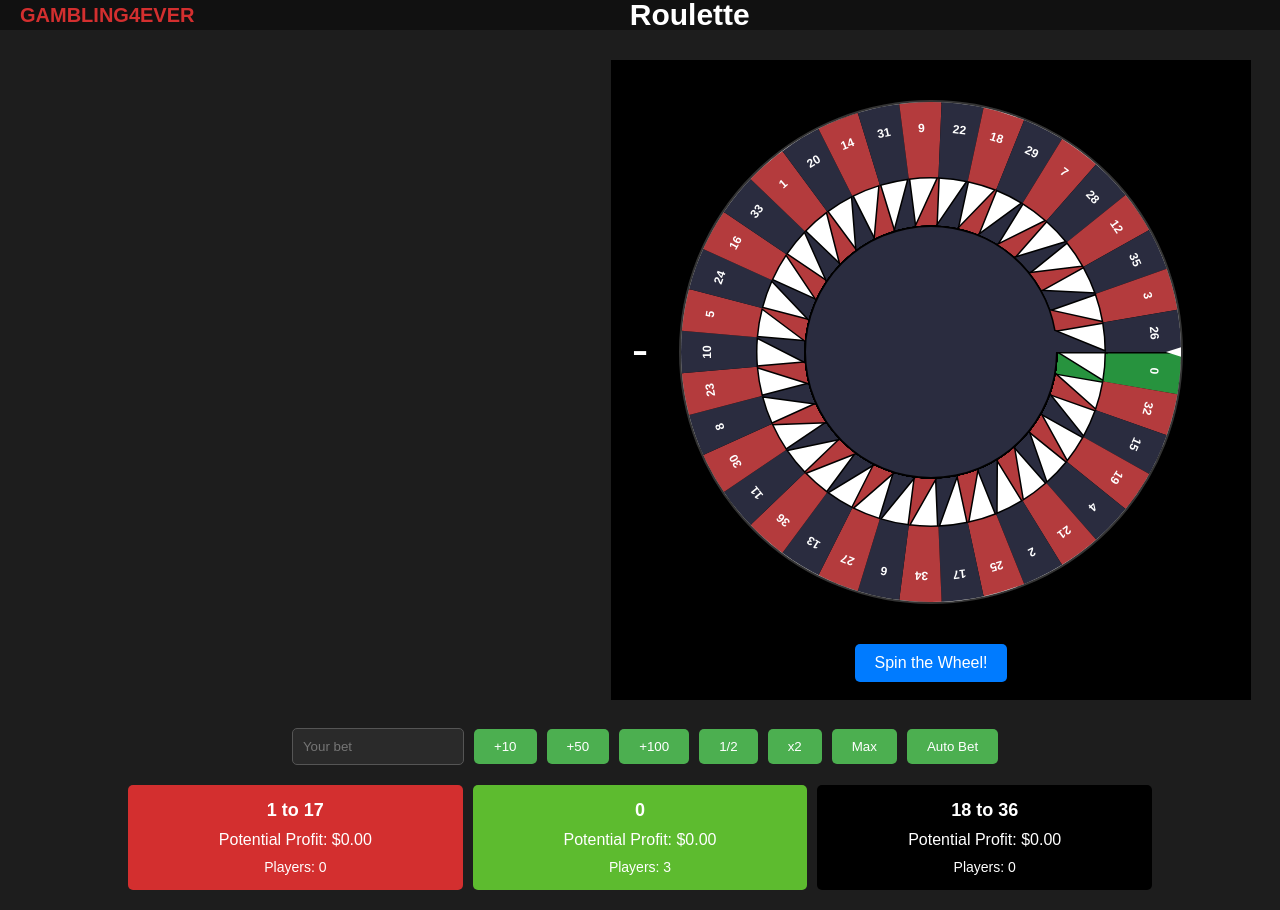
After one commit to JoahnU/ING-DATOS-2024-2, a Flask app: template App/templates/game.html in a window 1280 px wide. The commit adds this page. Run offline with Flask 3, Linux system fonts and the light colour scheme; the template is opened without the code that fills it, so the values that code supplies are empty.

Commit message:
añadiendo ruleta

```diff
--- a/App/app.py
+++ b/App/app.py
@@ -58,15 +58,18 @@ def middleware():
 def index():
     # Dependiendo si tiene el web token
     if 'jwt' in session:
-        user = jwt.decode (
+        token = jwt.decode (
                 session['jwt'],
                 secret_key,
                 algorithms=["HS256"]
         )
+
+        user = operacionesDB.rjugador_id(token['id'])
+
         # Renderizando template con payload
-        if user['rol'] == 1:
-            return render_template("indexAdmin.html", user = user)
-        return render_template("index.html", user = user)
+        if token['rol'] == 1:
+            return render_template("homepage.html", user = user)
+        return render_template("homepage.html", user = user)
     # Si no hay web token redireccionamos al login
     return redirect(url_for('login'))
 
@@ -142,7 +145,7 @@ def register_in():
 
 
 @app.route("/crear", methods = ['GET'])
-def crearJuegos():
+def crear():
     if 'jwt' not in session:
         return redirect(url_for('index'))
 
@@ -184,15 +187,23 @@ def games():
     return render_template("availablegames.html", juegos = operacionesDB.get_games_avaiable())
 
 @app.route("/game/<id>")
-def game():
-    if 'jwt' not in session:
-        return redirect(url_for('index'))
+def game(id):
+    if 'jwt' in session:
+        token = jwt.decode (
+                session['jwt'],
+                secret_key,
+                algorithms=["HS256"]
+        )
 
-    return render_template("availablegames.html")
+        user = operacionesDB.rjugador_id(token['id'])
 
+        # Renderizando template con payload
+        return render_template("game.html", user = user)
+    # Si no hay web token redireccionamos al login
+    return redirect(url_for('login'))
 
 @app.route("/logout")
-def cerrarSesion():
+def logout():
     session.clear()
     return redirect(url_for('index'))
 
--- a/App/operacionesDB.py
+++ b/App/operacionesDB.py
@@ -68,6 +68,8 @@ def rjugador_id(player_id):
 def rjugador_email(email_address):
     player = session.query(Jugador).filter(Jugador.email_address==email_address).first()
     return player
+
+
 
 
 
--- /dev/null
+++ b/App/static/initial.css
@@ -0,0 +1,209 @@
+body {
+    font-family: Arial, sans-serif;
+    background-color: #1d1d1d;
+    color: white;
+    margin: 0;
+    padding: 0;
+    text-align: center;
+    align-items: center;
+    justify-content: center;
+  }
+
+  nav {
+    background-color: #111;
+    padding:13px 20px;
+    display: flex;
+    justify-content: space-between;
+    align-items: center;
+  }
+
+  .nav-left {
+    display: flex;
+    gap: 30px;
+  }
+
+  .nav-left a {
+    color: white;
+    align-content: center;
+    text-decoration: none;
+    font-size: 16px;
+  }
+
+  .nav-left h1{
+    align-content: center;
+    font-size: 20px;
+    color: #D32F2F;
+    margin: -10px;
+    margin-left: 0px;
+  }
+
+  .nav-mid{
+    display: fixed;
+    margin: -15px;
+    margin-left: 130px;
+  }
+
+  .nav-mid h1{
+    margin: 0 0;
+    margin-left: -210px;
+    font-size: 30px;
+    color: white;
+  }
+
+  .nav-right {
+    display: flex;
+    gap: 10px;
+    align-items: center;
+  }
+
+  .nav-right .button-sign{
+    color: white;
+    text-decoration: none;
+    font-size: 16px;
+    font-weight: bold;
+    background-color: #000000;
+    padding: 10px 20px;
+    border: none;
+    border-radius: 5px;
+    cursor: pointer;
+  }
+
+  .nav-right .button-register{
+    color: black;
+    text-decoration: none;
+    font-size: 16px;
+    font-weight: bold;
+    background-color: #D32F2F;
+    padding: 10px 20px;
+    border: none;
+    border-radius: 5px;
+    cursor: pointer;
+  }
+
+  .nav-right .button-sign:hover{
+    background-color: #252525;
+  }
+
+  .nav-right .button-register:hover{
+    background-color: #ab1b1b;
+  }
+
+  .block-ruleta{
+    width: 600px;
+    height: 600px;
+    display: block;
+    background-color: black;
+    padding: 20px;
+    margin: 30px;
+    margin-left: 611px;
+    left: 50%;
+  }
+
+  .container {
+    width: 80%;
+    margin: 20px auto;
+    display: flex;
+    flex-direction: column;
+    align-items: center;
+    gap: 20px;
+  }
+
+  .bet-input {
+    display: flex;
+    align-items: center;
+    gap: 10px;
+  }
+
+  .bet-input input {
+    width: 150px;
+    padding: 10px;
+    border-radius: 5px;
+    border: 1px solid #555;
+    background-color: #2a2a2a;
+    color: white;
+  }
+
+  .bet-input button {
+    padding: 10px 20px;
+    border: none;
+    border-radius: 5px;
+    background-color: #4CAF50;
+    color: white;
+    cursor: pointer;
+  }
+
+  .bet-input button:hover {
+    background-color: #45a049;
+  }
+
+  .bet-options {
+    display: flex;
+    justify-content: space-between;
+    gap: 10px;
+    width: 100%;
+  }
+
+  .bet-card {
+    flex: 1;
+    padding: 15px;
+    border-radius: 5px;
+    text-align: center;
+    background-color: #2a2a2a;
+  }
+
+  .bet-card.red {
+    background-color: #D32F2F;
+  }
+
+  .bet-card.green {
+    background-color: #5dbb2f;
+  }
+
+  .bet-card.gray {
+    background-color: #000000;
+  }
+
+  .bet-card .title {
+    font-size: 18px;
+    font-weight: bold;
+  }
+
+  .bet-card .profit {
+    margin: 10px 0;
+    font-size: 16px;
+  }
+
+  .bet-card .players {
+    font-size: 14px;
+  }
+
+  #canvas {
+    margin: 20px auto;
+    display: block;
+    background-color: #fff;
+    border: 2px solid #333;
+    border-radius: 50%;
+  }
+
+  #spin {
+    padding: 10px 20px;
+    font-size: 16px;
+    color: white;
+    background-color: #007BFF;
+    border: none;
+    border-radius: 5px;
+    cursor: pointer;
+    margin: 20px 0;
+  }
+
+  #spin:hover {
+    background-color: #0056b3;
+  }
+
+  #result {
+    display: fixed;
+    font-size: 50px;
+    color: white;
+    margin-top: -410px;
+    margin-bottom: 350px;
+  }
--- /dev/null
+++ b/App/static/initial.js
@@ -0,0 +1,111 @@
+var options = [ "0", "32", "15", "19", "4", "21", "2", "25", "17", "34", "6", "27", "13", "36", "11", "30", "8", "23", "10", "5", "24", "16", "33", "1", "20", "14", "31", "9", "22", "18", "29", "7", "28", "12", "35", "3", "26"];
+var startAngle = 0;
+var arc = Math.PI / (options.length / 2);
+var spinTimeout = null;
+
+var spinTime = 0;
+var spinTimeTotal = 0;
+var ctx;
+
+// Valor al que la ruleta debe detenerse
+var targetValue = "32"; // Cambia este valor según el número deseado
+var targetIndex = options.indexOf(targetValue);
+
+document.getElementById("spin").addEventListener("click", spin);
+
+function getColor(item, maxitem) {
+  const redNumbers = [1, 3, 5, 7, 9, 12, 14, 16, 18, 19, 21, 23, 25, 27, 30, 32, 34, 36];
+  const blackNumbers = [2, 4, 6, 8, 10, 11, 13, 15, 17, 20, 22, 24, 26, 28, 29, 31, 33, 35];
+
+  if (item == 0) {
+    return "#27933e"; // Verde para el 0
+  }
+
+  if (redNumbers.includes(parseInt(options[item]))) {
+    return "#b43b3d"; // Rojo
+  }
+
+  if (blackNumbers.includes(parseInt(options[item]))) {
+    return "#2a2c3f"; // Negro
+  }
+
+  return "#FFFFFF";
+}
+
+function drawRouletteWheel() {
+  var canvas = document.getElementById("canvas");
+  if (canvas.getContext) {
+    var outsideRadius = 250;
+    var textRadius = 220;
+    var insideRadius = 125;
+    var mediumRadius = 175;
+
+    ctx = canvas.getContext("2d");
+    ctx.clearRect(0, 0, 500, 500);
+
+    ctx.strokeStyle = "black";
+    ctx.lineWidth = 3;
+
+    ctx.font = 'bold 12px Helvetica, Arial';
+
+    for (var i = 0; i < options.length; i++) {
+      var angle = startAngle + i * arc;
+      ctx.fillStyle = getColor(i, options.length);
+
+      ctx.beginPath();
+      ctx.arc(250, 250, outsideRadius, angle, angle + arc, false);
+      ctx.arc(250, 250, insideRadius, angle + arc, angle, false);
+      ctx.arc(250, 250, mediumRadius, angle + arc, angle, true);
+      ctx.stroke();
+      ctx.fill();
+
+      ctx.save();
+      ctx.fillStyle = "white";
+      ctx.translate(250 + Math.cos(angle + arc / 2) * textRadius,
+                    250 + Math.sin(angle + arc / 2) * textRadius);
+      ctx.rotate(angle + arc / 2 + Math.PI / 2);
+      var text = options[i];
+      ctx.fillText(text, -ctx.measureText(text).width / 2, 0);
+      ctx.restore();
+    }
+
+    // Flecha
+    ctx.fillStyle = "white";
+    ctx.beginPath();
+    ctx.moveTo(250 + (outsideRadius + 10), 250 +8); // Punto superior del triángulo
+    ctx.lineTo(250 + (outsideRadius + 10), 250 -8); // Punto inferior del triángulo
+    ctx.lineTo(250 + (outsideRadius - 15), 250 );     // Punta del triángulo que apunta hacia la izquierda
+    ctx.fill();
+  }
+}
+
+function spin() {
+  spinTime = 0;
+  spinTimeTotal = 2000; // Duración total del giro (4 segundos)
+  rotateWheel();
+}
+
+function rotateWheel() {
+  spinTime += 15;
+  if (spinTime >= spinTimeTotal) {
+    stopRotateWheel();
+    return;
+  }
+
+  // Cálculo del ángulo objetivo para detenerse en el valor deseado
+  var targetAngle = (360 - (targetIndex * (arc * 180 / Math.PI))) % 360;
+  var currentAngle = (startAngle * 180 / Math.PI) % 360;
+  var remainingAngle = (targetAngle - currentAngle + 354) % 360;
+
+  var spinAngle = remainingAngle / ((spinTimeTotal - spinTime) / 15);
+  startAngle += (spinAngle * Math.PI / 180);
+  drawRouletteWheel();
+  spinTimeout = setTimeout(rotateWheel, 30);
+}
+
+function stopRotateWheel() {
+  clearTimeout(spinTimeout);
+  document.getElementById("result-text").innerText = options[targetIndex];
+}
+
+drawRouletteWheel();
--- a/App/templates/availablegames.html
+++ b/App/templates/availablegames.html
@@ -3,7 +3,7 @@
 <head>
     <meta charset="UTF-8">
     <meta name="viewport" content="width=device-width, initial-scale=1.0">
-    <title>Juegos Disponibles - Gambling 4ever</title>
+    <title>Juegos Disponibles - Gambling4ever</title>
     <style>
         body {
             font-family: 'Arial', sans-serif;
@@ -106,6 +106,7 @@
             <!-- Más filas según los datos -->
         </tbody>
     </table>
+    <p><a href="{{ url_for('index') }}" style="color: #D32F2F;">Volver</a></p>
 </div>
 
 </body>
--- a/App/templates/creategames.html
+++ b/App/templates/creategames.html
@@ -3,7 +3,7 @@
 <head>
     <meta charset="UTF-8">
     <meta name="viewport" content="width=device-width, initial-scale=1.0">
-    <title>Crear Juegos de Ruleta - Gambling 4ever</title>
+    <title>Crear Juegos de Ruleta - Gambling4ever</title>
     <style>
         body {
             font-family: 'Arial', sans-serif;
@@ -111,8 +111,7 @@
         </div>
         <button type="submit">Crear Juego</button>
     </form>
-    <a href=homepage.html class="homepage-btn">Volver</a>
-    <p><a href="{{ url_for('index') }}" style="color: #D32F2F;">Volver al Panel de Administración</a></p>
+    <p><a href="{{ url_for('index') }}" style="color: #D32F2F;">Volver</a></p>
     {% if error %}
         {{ error }}
     {% endif %}
--- /dev/null
+++ b/App/templates/game.html
@@ -0,0 +1,68 @@
+<!DOCTYPE html>
+<html lang="en">
+<head>
+  <meta charset="UTF-8">
+  <meta name="viewport" content="width=device-width, initial-scale=1.0">
+  <title>Roulette</title>
+    <link rel="stylesheet" href="{{  url_for('static', filename='initial.css')  }}">
+</head>
+<body>
+  <nav>
+    <div class="nav-left">
+      <h1>GAMBLING4EVER</h1>
+    </div>
+    <div class="nav-mid">
+      <h1>Roulette</h1>
+    </div>
+    <div class="nav-right">
+    </div>
+  </nav>
+
+  <div class="block-ruleta">
+     <canvas id="canvas" width="500" height="500"></canvas>
+     <button id="spin">Spin the Wheel!</button>
+  </div>
+
+  <div id="result"><span id="result-text">-</span></div>
+
+  <!-- Betting Interface -->
+  <div class="container">
+    <!-- Betting input section -->
+    <div class="bet-input">
+        <label for="betAmount"></label><input type="number" placeholder="Your bet" id="betAmount">
+      <button>+10</button>
+      <button>+50</button>
+      <button>+100</button>
+      <button>1/2</button>
+      <button>x2</button>
+      <button>Max</button>
+      <button>Auto Bet</button>
+    </div>
+
+    <!-- Betting options -->
+    <div class="bet-options">
+      <!-- 1 to 17 section -->
+      <div class="bet-card red">
+        <div class="title">1 to 17</div>
+        <div class="profit">Potential Profit: $0.00</div>
+        <div class="players">Players: 0</div>
+      </div>
+
+      <!-- 0 section -->
+      <div class="bet-card green">
+        <div class="title">0</div>
+        <div class="profit">Potential Profit: $0.00</div>
+        <div class="players">Players: 3</div>
+      </div>
+
+      <!-- 18 to 36 section -->
+      <div class="bet-card gray">
+        <div class="title">18 to 36</div>
+        <div class="profit">Potential Profit: $0.00</div>
+        <div class="players">Players: 0</div>
+      </div>
+    </div>
+  </div>
+  <script src="{{  url_for('static', filename='initial.js')  }}"></script>
+</body>
+</html>
--- a/App/templates/login.html
+++ b/App/templates/login.html
@@ -3,7 +3,7 @@
 <head>
     <meta charset="UTF-8">
     <meta name="viewport" content="width=device-width, initial-scale=1.0">
-    <title>Iniciar Sesión - Gambling 4ever</title>
+    <title>Iniciar Sesión - Gambling4ever</title>
     <style>
         body {
             font-family: 'Arial', sans-serif;
--- a/App/templates/register.html
+++ b/App/templates/register.html
@@ -3,7 +3,7 @@
 <head>
     <meta charset="UTF-8">
     <meta name="viewport" content="width=device-width, initial-scale=1.0">
-    <title>Gambling 4ever</title>
+    <title>Gambling4ever</title>
     <style>
         body {
             font-family: 'Arial', sans-serif;
```
Also changed, not shown: App/templates/homepage.html (+8 -7 lines).
